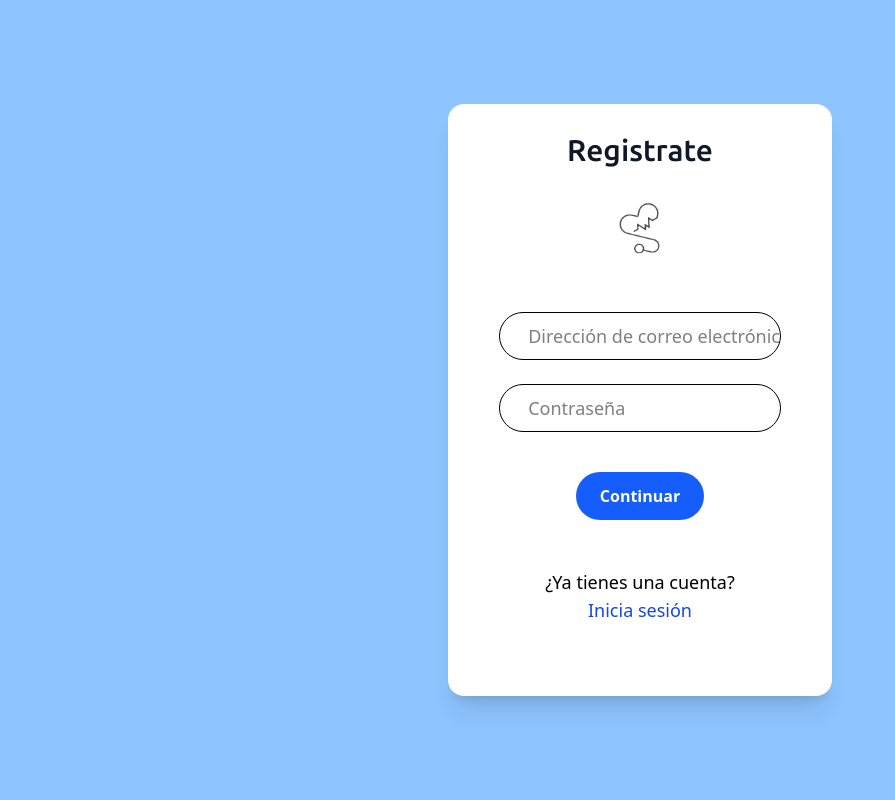
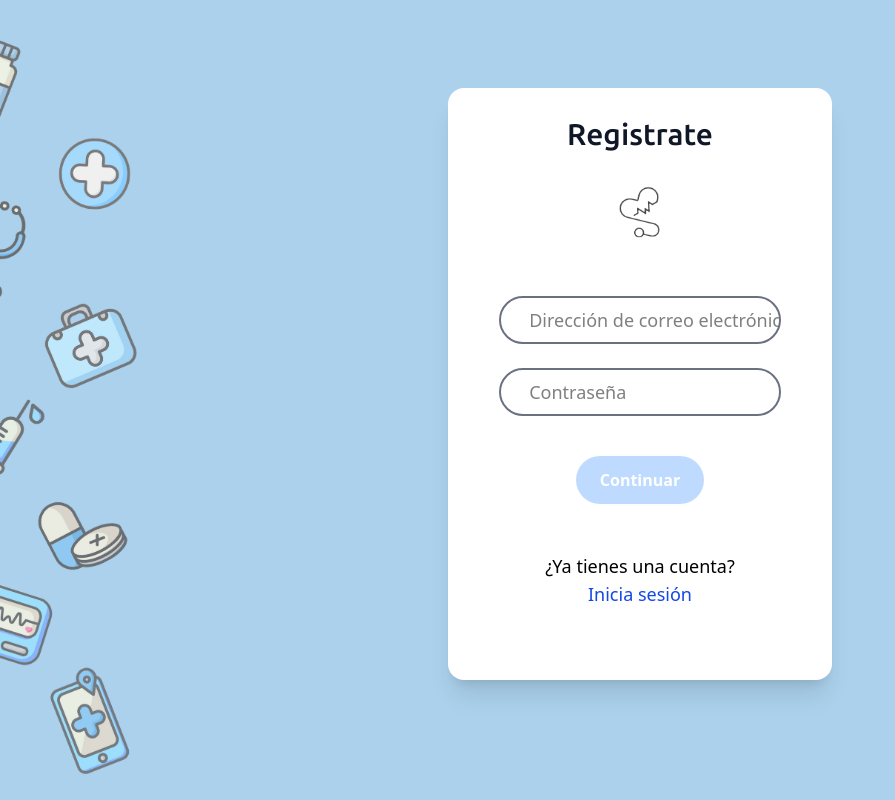
Before and after one commit to dani-pp/PlaniDoc, a Flask app: page /registro in a window 1280 px wide. Shown: the whole page, without its empty margins (0-895 px from the left). Run offline with Flask 3, Linux system fonts and the light colour scheme.

Commit message:
cambios registro

```diff
--- a/static/tailwind/output.css
+++ b/static/tailwind/output.css
@@ -9,15 +9,17 @@
       "Courier New", monospace;
     --color-green-400: oklch(79.2% 0.209 151.711);
     --color-blue-50: oklch(97% 0.014 254.604);
-    --color-blue-100: oklch(93.2% 0.032 255.585);
     --color-blue-200: oklch(88.2% 0.059 254.128);
     --color-blue-300: oklch(80.9% 0.105 251.813);
     --color-blue-400: oklch(70.7% 0.165 254.624);
+    --color-blue-500: oklch(62.3% 0.214 259.815);
     --color-blue-600: oklch(54.6% 0.245 262.881);
     --color-blue-700: oklch(48.8% 0.243 264.376);
     --color-blue-800: oklch(42.4% 0.199 265.638);
     --color-blue-900: oklch(37.9% 0.146 265.522);
     --color-gray-500: oklch(55.1% 0.027 264.364);
+    --color-gray-600: oklch(44.6% 0.03 256.802);
+    --color-gray-800: oklch(27.8% 0.033 256.848);
     --color-gray-900: oklch(21% 0.034 264.665);
     --color-black: #000;
     --color-white: #fff;
@@ -39,7 +41,6 @@
     --radius-xl: 0.75rem;
     --radius-2xl: 1rem;
     --radius-3xl: 1.5rem;
-    --radius-4xl: 2rem;
     --ease-in-out: cubic-bezier(0.4, 0, 0.2, 1);
     --default-transition-duration: 150ms;
     --default-transition-timing-function: cubic-bezier(0.4, 0, 0.2, 1);
@@ -579,32 +505,17 @@
       background-color: color-mix(in oklab, var(--color-white) 95%, transparent);
     }
   }
-  .bg-gradient-to-b {
-    --tw-gradient-position: to bottom in oklab;
-    background-image: linear-gradient(var(--tw-gradient-stops));
+  .bg-cover {
+    background-size: cover;
   }
-  .bg-gradient-to-r {
-    --tw-gradient-position: to right in oklab;
-    background-image: linear-gradient(var(--tw-gradient-stops));
-  }
-  .bg-gradient-to-t {
-    --tw-gradient-position: to top in oklab;
-    background-image: linear-gradient(var(--tw-gradient-stops));
-  }
-  .from-white {
-    --tw-gradient-from: var(--color-white);
-    --tw-gradient-stops: var(--tw-gradient-via-stops, var(--tw-gradient-position), var(--tw-gradient-from) var(--tw-gradient-from-position), var(--tw-gradient-to) var(--tw-gradient-to-position));
-  }
-  .to-blue-100 {
-    --tw-gradient-to: var(--color-blue-100);
-    --tw-gradient-stops: var(--tw-gradient-via-stops, var(--tw-gradient-position), var(--tw-gradient-from) var(--tw-gradient-from-position), var(--tw-gradient-to) var(--tw-gradient-to-position));
-  }
-  .to-blue-300 {
-    --tw-gradient-to: var(--color-blue-300);
-    --tw-gradient-stops: var(--tw-gradient-via-stops, var(--tw-gradient-position), var(--tw-gradient-from) var(--tw-gradient-from-position), var(--tw-gradient-to) var(--tw-gradient-to-position));
+  .bg-center {
+    background-position: center;
   }
   .object-cover {
     object-fit: cover;
+  }
+  .object-center {
+    object-position: center;
   }
   .p-1 {
     padding: calc(var(--spacing) * 1);
@@ -857,6 +777,22 @@
       }
     }
   }
+  .focus\:border-blue-500 {
+    &:focus {
+      border-color: var(--color-blue-500);
+    }
+  }
+  .focus\:border-blue-700 {
+    &:focus {
+      border-color: var(--color-blue-700);
+    }
+  }
+  .focus\:outline-none {
+    &:focus {
+      --tw-outline-style: none;
+      outline-style: none;
+    }
+  }
   .font-ubuntu {
     font-family: "Ubuntu", ui-sans-serif, system-ui, sans-serif, "Apple Color Emoji", "Segoe UI Emoji", "Segoe UI Symbol", "Noto Color Emoji";
   }
@@ -884,57 +820,10 @@
   syntax: "*";
   inherits: false;
 }
-@property --tw-space-y-reverse {
-  syntax: "*";
-  inherits: false;
-  initial-value: 0;
-}
 @property --tw-border-style {
   syntax: "*";
   inherits: false;
   initial-value: solid;
-}
-@property --tw-gradient-position {
-  syntax: "*";
-  inherits: false;
-}
-@property --tw-gradient-from {
-  syntax: "<color>";
-  inherits: false;
-  initial-value: #0000;
-}
-@property --tw-gradient-via {
-  syntax: "<color>";
-  inherits: false;
-  initial-value: #0000;
-}
-@property --tw-gradient-to {
-  syntax: "<color>";
-  inherits: false;
-  initial-value: #0000;
-}
-@property --tw-gradient-stops {
-  syntax: "*";
-  inherits: false;
-}
-@property --tw-gradient-via-stops {
-  syntax: "*";
-  inherits: false;
-}
-@property --tw-gradient-from-position {
-  syntax: "<length-percentage>";
-  inherits: false;
-  initial-value: 0%;
-}
-@property --tw-gradient-via-position {
-  syntax: "<length-percentage>";
-  inherits: false;
-  initial-value: 50%;
-}
-@property --tw-gradient-to-position {
-  syntax: "<length-percentage>";
-  inherits: false;
-  initial-value: 100%;
 }
 @property --tw-font-weight {
   syntax: "*";
@@ -1036,17 +925,7 @@
       --tw-rotate-z: initial;
       --tw-skew-x: initial;
       --tw-skew-y: initial;
-      --tw-space-y-reverse: 0;
       --tw-border-style: solid;
-      --tw-gradient-position: initial;
-      --tw-gradient-from: #0000;
-      --tw-gradient-via: #0000;
-      --tw-gradient-to: #0000;
-      --tw-gradient-stops: initial;
-      --tw-gradient-via-stops: initial;
-      --tw-gradient-from-position: 0%;
-      --tw-gradient-via-position: 50%;
-      --tw-gradient-to-position: 100%;
       --tw-font-weight: initial;
       --tw-shadow: 0 0 #0000;
       --tw-shadow-color: initial;
--- a/templates/registro.html
+++ b/templates/registro.html
@@ -8,25 +8,34 @@
   <link href="https://fonts.googleapis.com/css2?family=Raleway:ital,wght@0,100..900;1,100..900&family=Ubuntu:ital,wght@0,300;0,400;0,500;0,700;1,300;1,400;1,500;1,700&display=swap" rel="stylesheet">
   <title>Registro | PlaniDoc</title>
 </head>
-<body class="m-0 bg-blue-300">
+<body class="m-0">
     <main class="">
-      <div id="contenedor-form" class="bg-white mt-[13vh] w-[30vw] h-[74vh] mb-[4vh] rounded-2xl justify-self-center shadow-xl text-center">
-        <h1 class="text-3xl font-ubuntu font-medium mt-[9vh] mb-[4vh] text-gray-900 pt-7">Registrate</h1>
-        <form method="post" action="">
+        <div style="background-image: url('{{url_for('static', filename='bg-registro-1.png') }}');"
+        class="bg-cover bg-center h-screen w-full flex items-center justify-center">
+        <div id="contenedor-form" class="bg-white w-[30vw] h-[74vh] mb-[4vh] rounded-2xl justify-self-center shadow-xl text-center">
+        <h1 class="text-3xl font-ubuntu font-medium mb-[4vh] text-gray-900 pt-7 ">Registrate</h1>
+        <form id="formRegistro" method="post" action="">
           <img class="w-[4vw] justify-self-center mb-[7vh]" src="{{url_for('static', filename='logo-img.png')}}">
           <div class="paso justify-items-center transition-all duration-500 ease-in-out opacity-100" id="paso-1">
-              <input class="border border-black block w-[22vw] h-[6vh] rounded-3xl mt-[2vh] mb-[3vh] pl-7 text-lg" type="email" placeholder="Dirección de correo electrónico" name="correo" required>
-              <input class="border border-black block w-[22vw] h-[6vh] rounded-3xl mb-[5vh] pl-7 text-lg" type="password" placeholder="Contraseña" name="contraseña" required>
-              <button onclick="mostrarPaso(2)" class="h-[6vh] w-[10vw] mb-[6vh] rounded-3xl bg-blue-600 text-white font-semibold hover:bg-blue-400 cursor-pointer">Continuar</button>
+              <input class="border-2 border-gray-500 block w-[22vw] h-[6vh] rounded-3xl mt-[2vh] mb-[3vh] pl-7 text-lg focus:border-blue-700 focus:outline-none" type="email" placeholder="Dirección de correo electrónico" name="correo" id="correo" required>
+              <input class="border-2 border-gray-500 block w-[22vw] h-[6vh] rounded-3xl mb-[5vh] pl-7 text-lg focus:border-blue-700 focus:outline-none" type="password" placeholder="Contraseña" name="contraseña" id="contraseña" required>
+              <button id="botonPaso1" disabled onclick="mostrarPaso(2)" class="boton-paso-1 h-[6vh] w-[10vw] mb-[6vh] rounded-3xl bg-blue-600 text-white font-semibold hover:bg-blue-400 cursor-pointer">Continuar</button>
 
               <p class="text-lg">¿Ya tienes una cuenta?</p><a class="text-blue-700 hover:underline hover:text-blue-800 text-lg font-medium" href="{{url_for('iniciar')}}">Inicia sesión</a>
           </div>
           <div class="paso hidden justify-items-center transition-all duration-500 ease-in-out opacity-100" id="paso-2">
-              <input class="border border-black block w-[22vw] h-[6vh] rounded-3xl mt-[2vh] mb-[3vh] pl-7 text-lg" type="text" placeholder="Nombres" name="nombre" required>
-              <input class="border border-black block w-[22vw] h-[6vh] rounded-3xl mb-[5vh] pl-7 text-lg" type="text" placeholder="Apellidos" name="apellidos" required>
-              <button onclick="mostrarPaso(3)" class="h-[6vh] w-[10vw] mb-[6vh] rounded-3xl bg-blue-600 text-white font-semibold hover:bg-blue-400 cursor-pointer">Continuar</button>
+
+              <input class="border-2 border-gray-500 w-[12vw] h-[6vh] rounded-3xl mt-[2vh] pl-4 text-md focus:border-blue-700 focus:outline-none mr-[1vw]" type="text" placeholder="Nombres" name="nombres" id="nombres" required>
+
+              <input class="border-2 border-gray-500 w-[12vw] h-[6vh] rounded-3xl pl-4 text-md focus:border-blue-700 focus:outline-none" type="text" placeholder="Apellidos" name="apellidos" id="apellidos" required>
+
+              <label for="fecha_nac" class="block text-gray-500 mb-[1vh] mt-[2vh] mr-[15vw]">Fecha de nacimiento</label>
+              <input class="block border-2 border-gray-500 w-[16vw] h-[6vh] rounded-3xl mb-[5vh] focus:border-blue-700 focus:outline-none pl-8 pr-8 mt-[1vh] mr-[9vw]" type="date" name="fecha_nac" id="fecha_nac" required>
+
+              <button id="botonPaso2" disabled onclick="mostrarPaso(3)" class="boton-paso-2 h-[6vh] w-[10vw] mb-[6vh] rounded-3xl bg-blue-600 text-white font-semibold hover:bg-blue-400 cursor-pointer">Continuar</button>
           </div>
         </form>
+      </div>
       </div>
     </main>
     <script src="{{ url_for('static', filename='js/registro.js') }}"></script>
```
Also changed, not shown: other parts of static/tailwind/output.css (+66 -132 lines), static/js/registro.js (+39 -0 lines), static/bg-registro-1.png (added), static/bg-registro-2.png (added), static/bg-registro-3.png (added), static/bg-registro-4.png (added).
